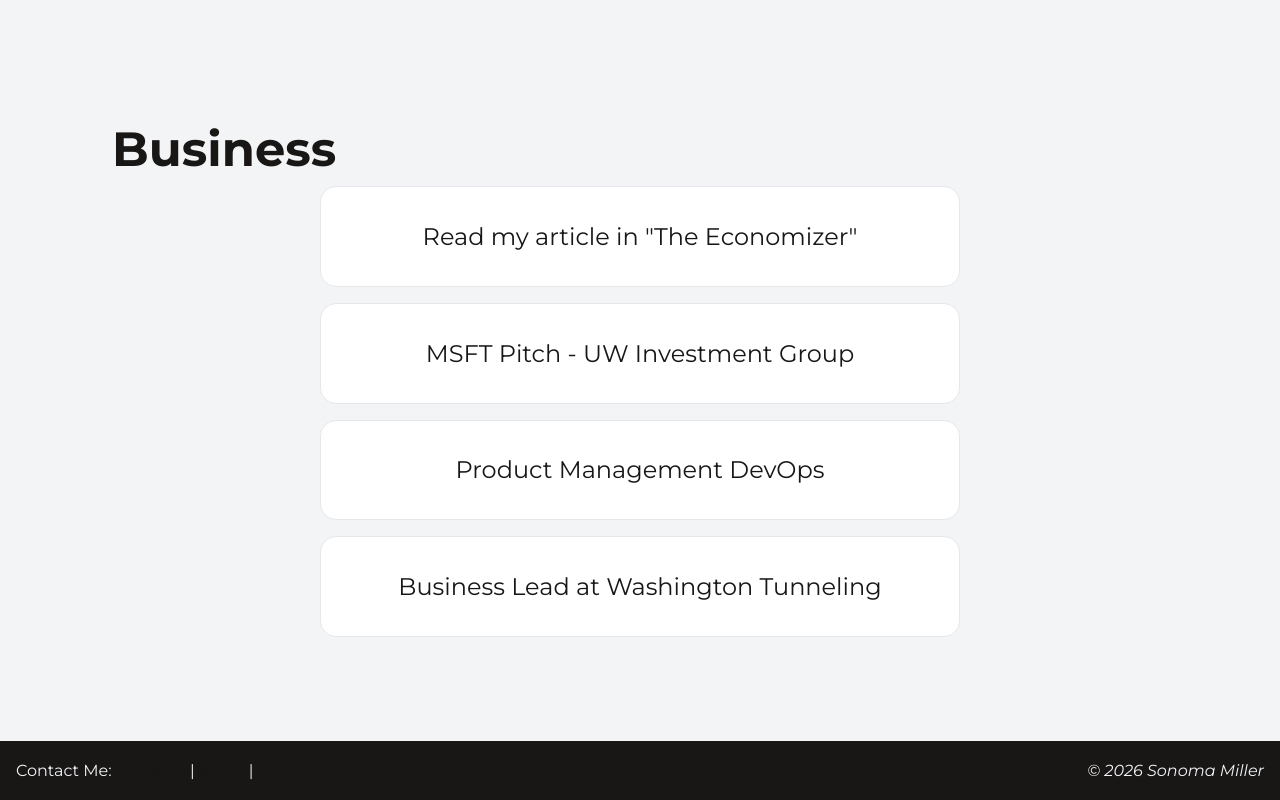
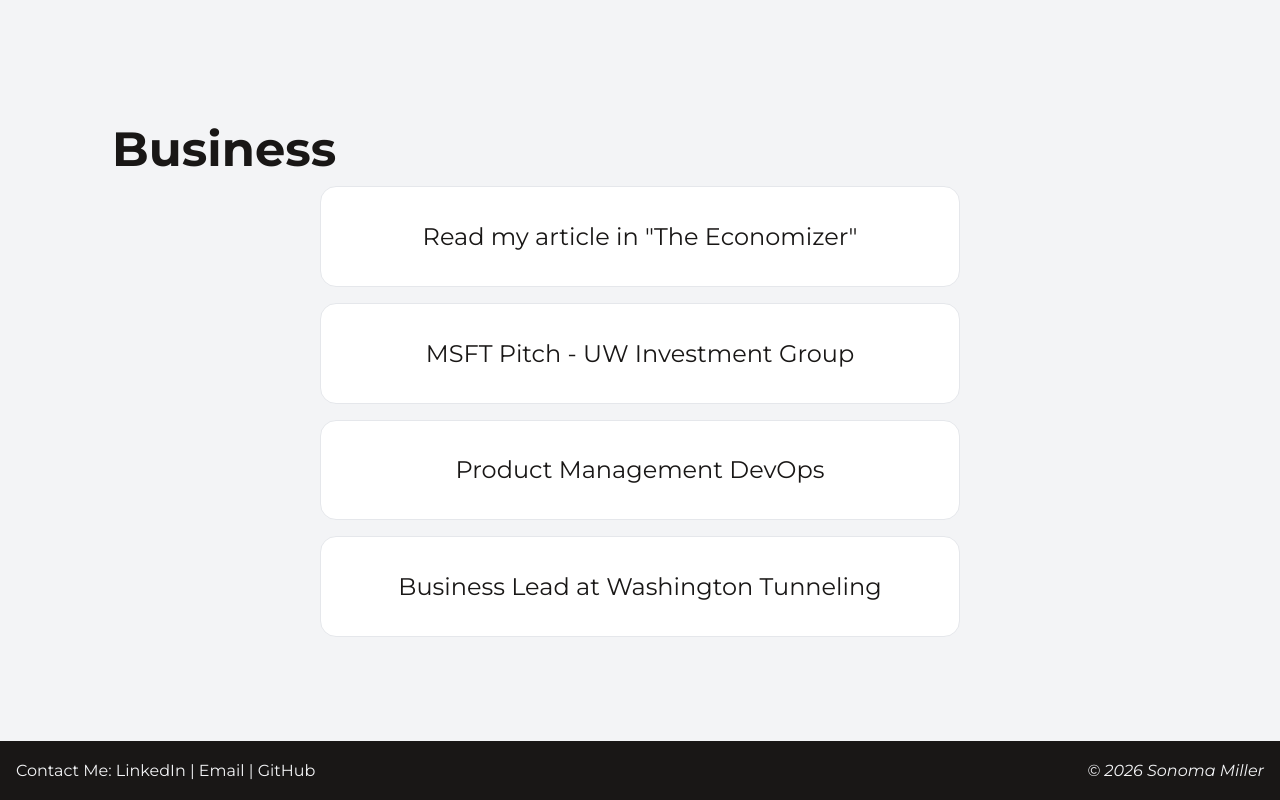
Before and after one commit to SonomaMiller/personal-website, a website: page portfolio.html in a window 1280 px wide. Shown: the part 2872-3672 px from the top of the page. Drawn offline with Linux system fonts and the light colour scheme.

Commit message:
fix footer font color portfolio

```diff
--- a/css/portfolio.css
+++ b/css/portfolio.css
@@ -3,6 +3,11 @@
 p a {
     color: #191716;
     text-decoration: underline;
+}
+
+footer a {
+    color: #f3f4f6;
+    text-decoration: none;
 }
 
 .section-title {
```
